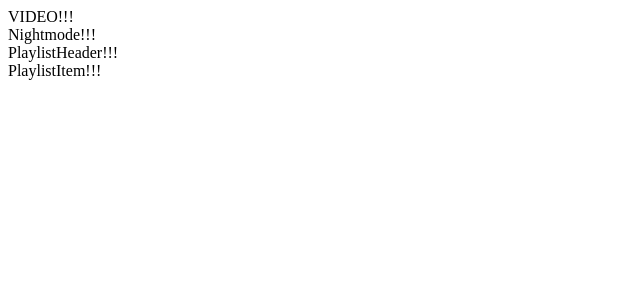
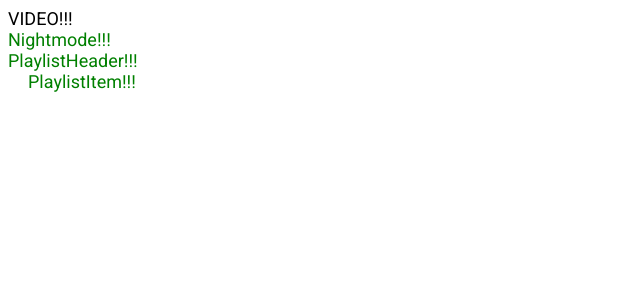
Before and after one commit to ThomyRipari/react-video-player, a React app: page / in a window 1280 px wide. Shown: the top 300 px of the page, without its empty margins (0-640 px from the left). Built offline with nearby package versions, Linux system fonts and the light colour scheme.

Commit message:
Add Router in Root Component and create styled components from playlist.

```diff
--- a/public/index.html
+++ b/public/index.html
@@ -8,6 +8,8 @@
 
     <link rel="manifest" href="%PUBLIC_URL%/manifest.json" />
 
+    <link href="https://fonts.googleapis.com/css?family=Roboto&display=swap" rel="stylesheet">
+
     <title>React Video Player using Hooks</title>
   </head>
   <body>
--- a/src/components/containers/App.js
+++ b/src/components/containers/App.js
@@ -1,8 +1,22 @@
-import React from 'react';
+import React, { Fragment } from 'react';
+import { BrowserRouter, Route, Switch } from 'react-router-dom';
+
+/* Import Components */
 import WebPlayer from './WebPlayer';
 
+/* Import Styled Components */
+import GlobalStyles from '../../styles/GlobalStyles';
+
 const App = () => (
-  <WebPlayer />
+  <BrowserRouter>
+  	<Fragment>
+	  	<Switch>
+	  		<Route exact path="/" component={WebPlayer} />
+	  		<Route exact path="/:activeVideo" component={WebPlayer} />
+	  	</Switch>
+	  	<GlobalStyles />
+  	</Fragment>
+  </BrowserRouter>
 )
 
 export default App;
--- a/src/components/containers/Playlist.js
+++ b/src/components/containers/Playlist.js
@@ -1,16 +1,19 @@
-import React, { Fragment } from 'react';
+import React from 'react';
 
 /* Import Components */
 import Nightmode from '../Nightmode';
 import PlaylistHeader from '../PlaylistHeader';
 import PlaylistItems from './PlaylistItems';
 
+/* Import Styled Components */
+import StyledPlaylist from '../../styles/StyledPlaylist';
+
 const Playlist = () => (
-  <Fragment>
+  <StyledPlaylist>
   	<Nightmode />
   	<PlaylistHeader />
   	<PlaylistItems />
-  </Fragment>
+  </StyledPlaylist>
 )
 
 export default Playlist;
--- a/src/components/containers/PlaylistItems.js
+++ b/src/components/containers/PlaylistItems.js
@@ -1,12 +1,15 @@
-import React, { Fragment } from 'react';
+import React from 'react';
 
 /* Import Components */
 import PlaylistItem from '../PlaylistItem';
 
+/* Import Styled Components */
+import StyledPlaylistItems from '../../styles/StyledPlaylistItems';
+
 const PlaylistItems = () => (
-  <Fragment>
+  <StyledPlaylistItems>
   	<PlaylistItem />
-  </Fragment>
+  </StyledPlaylistItems>
 )
 
 export default PlaylistItems;
--- /dev/null
+++ b/src/styles/GlobalStyles.js
@@ -0,0 +1,15 @@
+import { createGlobalStyle } from 'styled-components';
+
+const GlobalStyles = createGlobalStyle`
+	* {
+		box-sizing: border-box;
+	}
+
+	body {
+		font-size: 18px;
+		font-family: 'Roboto', sans-serif;
+	}
+
+`;
+
+export default GlobalStyles;
--- /dev/null
+++ b/src/styles/StyledPlaylist.js
@@ -0,0 +1,14 @@
+import styled from "styled-components";
+
+const StyledPlaylist = styled.div`
+  flex: 1 1 450px;
+  overflow: hidden;
+  color: green;
+
+  @media screen and (max-width: 1400px) {
+    width: 100%;
+    display: block;
+  }
+`;
+
+export default StyledPlaylist;
--- /dev/null
+++ b/src/styles/StyledPlaylistItems.js
@@ -0,0 +1,31 @@
+import styled from "styled-components";
+
+const StyledPlaylistItems = styled.div`
+  padding: 0 20px;
+  overflow-y: auto;
+  height: 28vw;
+  max-height: 500px;
+
+  /* width */
+  ::-webkit-scrollbar {
+    width: 5px;
+  }
+
+  /* Track */
+  ::-webkit-scrollbar-track {
+    background: transparent;
+  }
+
+  /* Handle */
+  ::-webkit-scrollbar-thumb {
+    background: #888;
+    border-radius: 2px;
+  }
+
+  /* Handle on hover */
+  ::-webkit-scrollbar-thumb:hover {
+    background: #555;
+  }
+`;
+
+export default StyledPlaylistItems;
```
